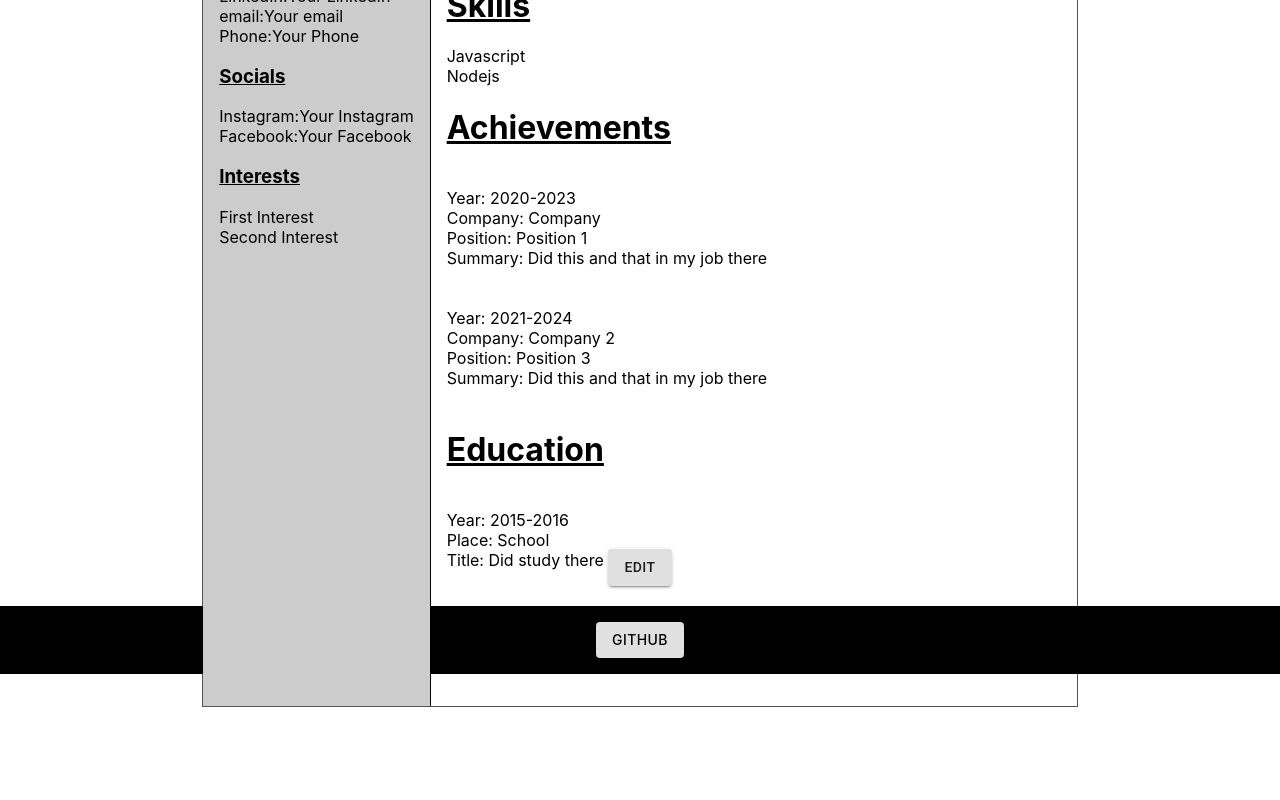
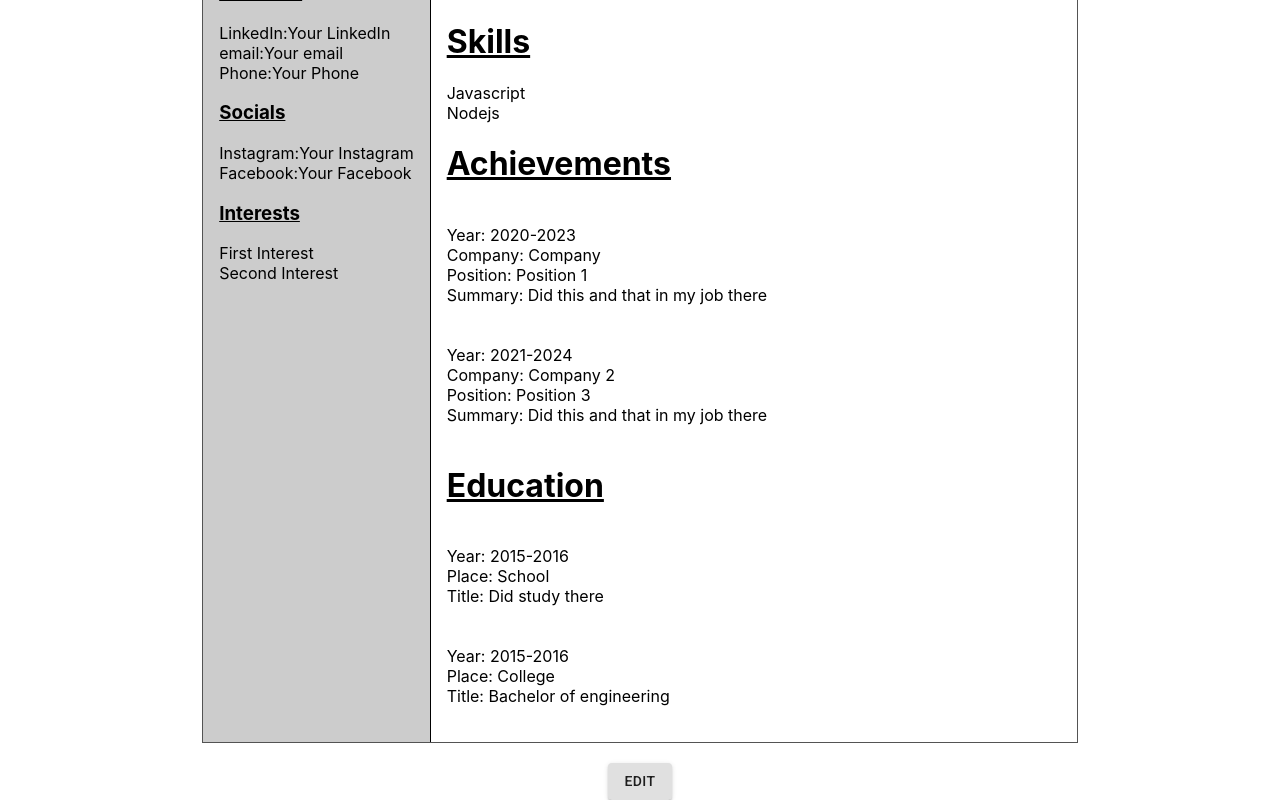
Before and after one commit to aayushmau5/cv-generator, a React (Create React App) app: page / in a window 1280 px wide. Shown: the part 299-1099 px from the top of the page. Before the commit the page ends 1006 px from the top, so only its background shows below. Built offline with nearby package versions, Linux system fonts and the light colour scheme.

Commit message:
Change main styling

```diff
--- a/src/App.js
+++ b/src/App.js
@@ -1,5 +1,4 @@
 import Header from './components/header/header';
-import Footer from './components/footer/footer';
 import CV from './containers/cv';
 
 import './App.css';
@@ -9,7 +8,6 @@ function App() {
     <>
       <Header />
       <CV />
-      <Footer />
     </>
   );
 }
--- a/src/components/footer/footer.js
+++ /dev/null
@@ -1,14 +0,0 @@
-import styles from "./footer.module.css";
-import { Button } from "@material-ui/core";
-
-const Footer = () => {
-  return (
-    <footer className={styles.Footer}>
-      <Button variant="contained" href="https://github.com/aayushmau5/cv-generator">
-        Github
-      </Button>
-    </footer>
-  );
-};
-
-export default Footer;
--- a/src/components/footer/footer.module.css
+++ /dev/null
@@ -1,18 +0,0 @@
-.Footer {
-    width: 100%;
-    background-color: black;
-    color:white;
-    text-align: center;
-    padding: 1rem;
-    box-sizing: border-box;
-}
-
-.Footer a {
-    text-decoration: none;
-    font-family: inherit;
-    color: black;
-}
-
-.Footer a:hover {
-    color: gray;
-}
--- a/src/components/header/header.js
+++ b/src/components/header/header.js
@@ -1,3 +1,5 @@
+import { Button } from "@material-ui/core";
+
 import styles from "./header.module.css";
 
 const Header = () => {
@@ -8,6 +10,12 @@ const Header = () => {
         A CV Generator made using react, enter the required fields and download
         a PDF of your CV.
       </p>
+      <Button
+        variant="contained"
+        href="https://github.com/aayushmau5/cv-generator"
+      >
+        Github
+      </Button>
     </header>
   );
 };
--- a/src/containers/cv.js
+++ b/src/containers/cv.js
@@ -259,26 +259,17 @@ class CV extends Component {
               />
             </div>
           </div>
-        </div>
           <div className={styles.Buttons}>
             {this.state.edit ? (
-            <>
-              <Button
-                style={{ marginRight: "10px" }}
-                variant="contained"
-                onClick={this.editChangeHandler}
-              >
-                Discard
-              </Button>
               <Button variant="contained" onClick={this.editChangeHandler}>
                 Save
               </Button>
-            </>
             ) : (
               <Button variant="contained" onClick={this.editChangeHandler}>
                 Edit
               </Button>
             )}
+          </div>
         </div>
       </>
     );
--- a/src/containers/cv.module.css
+++ b/src/containers/cv.module.css
@@ -8,7 +8,7 @@
 .Buttons {
     width: 100%;
     text-align: center;
-    margin-bottom: 20px;
+    margin: 20px 0;
 }
 
 .Container {
@@ -21,9 +21,12 @@
 .Left_side {
     background-color: #ccc;
     padding: 1rem;
+    max-width: 300px;
+    word-wrap: break-word;
 }
 
 .Right_side {
     border-left:1px solid black;
     padding: 1rem;
+    word-wrap: break-word;
 }
```
Lines whose indentation alone changed are shown as unchanged.
